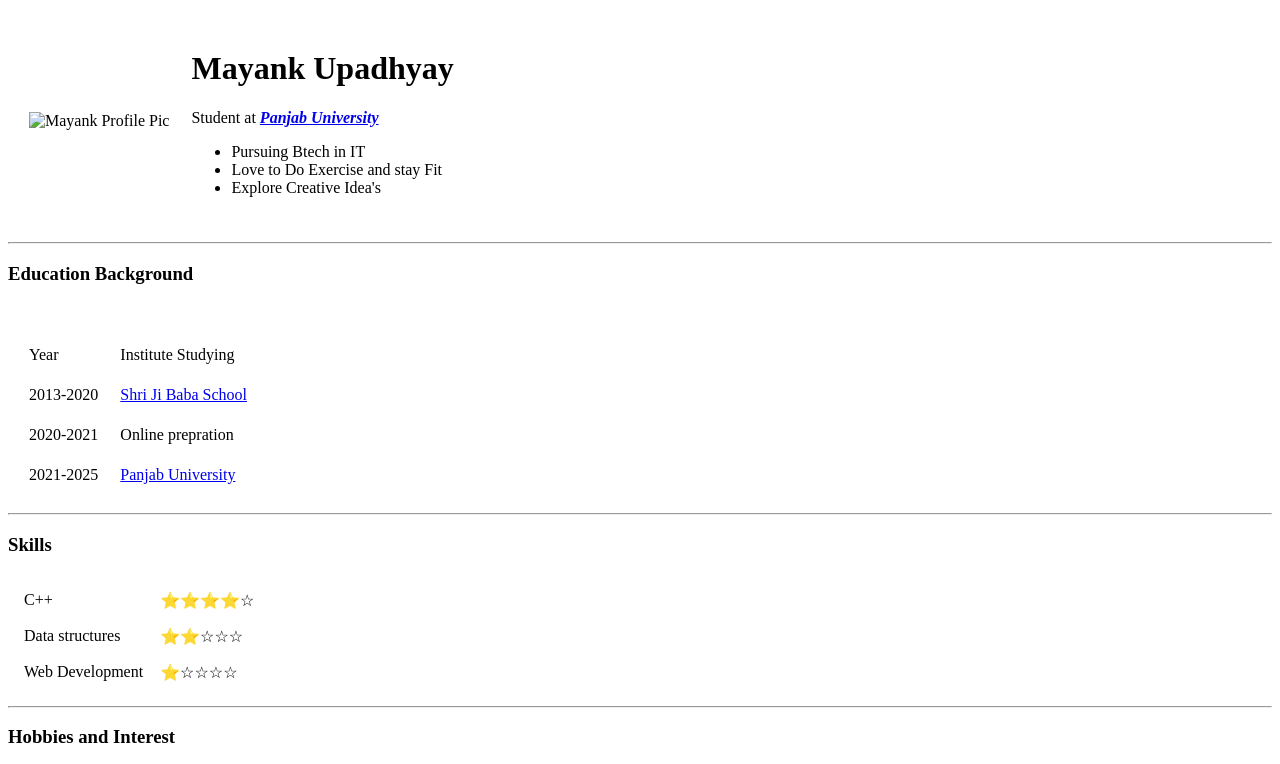
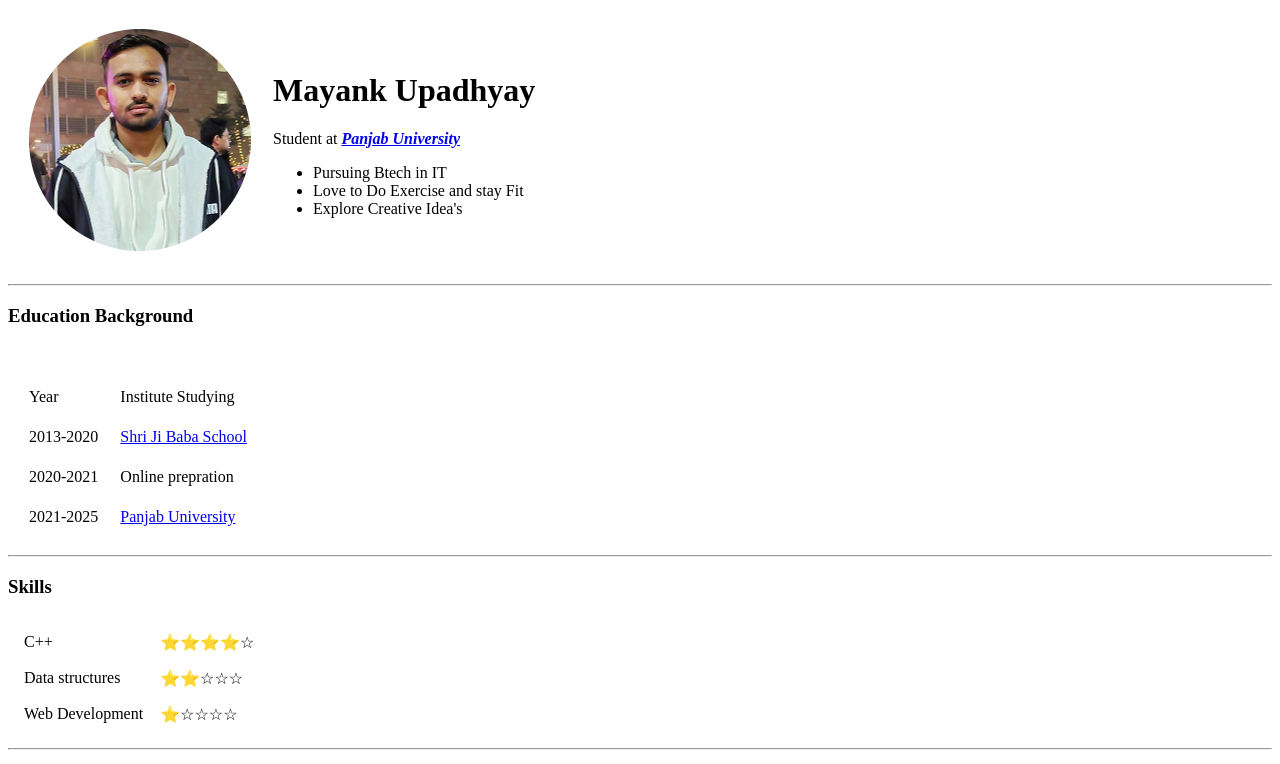
Before and after one commit to Mackroo/Basic-Html-Project, a plain HTML site: page index.html in a window 1280 px wide. Shown: the top 764 px of the page. Drawn offline with Linux system fonts and the light colour scheme.

Commit message:
Update index.html

```diff
--- a/index.html
+++ b/index.html
@@ -6,7 +6,7 @@
 <body >
     <table cellspacing="20">
         <tr>
-            <td><img src="images/Mayank 3.png" alt="Mayank Profile Pic"></td>
+            <td><img src="Mayank 3.png" alt="Mayank Profile Pic"></td>
             <td><h1>Mayank Upadhyay</h1>
                 <p>Student at <em> <strong><a href="https://puchd.ac.in/">Panjab University</a></strong></em></p>
                 <p ><ul>
```
